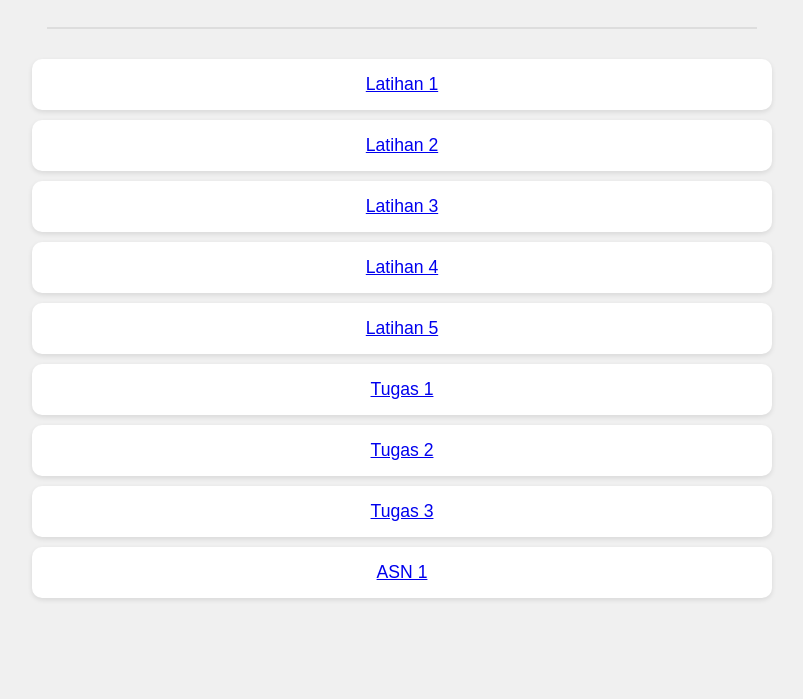
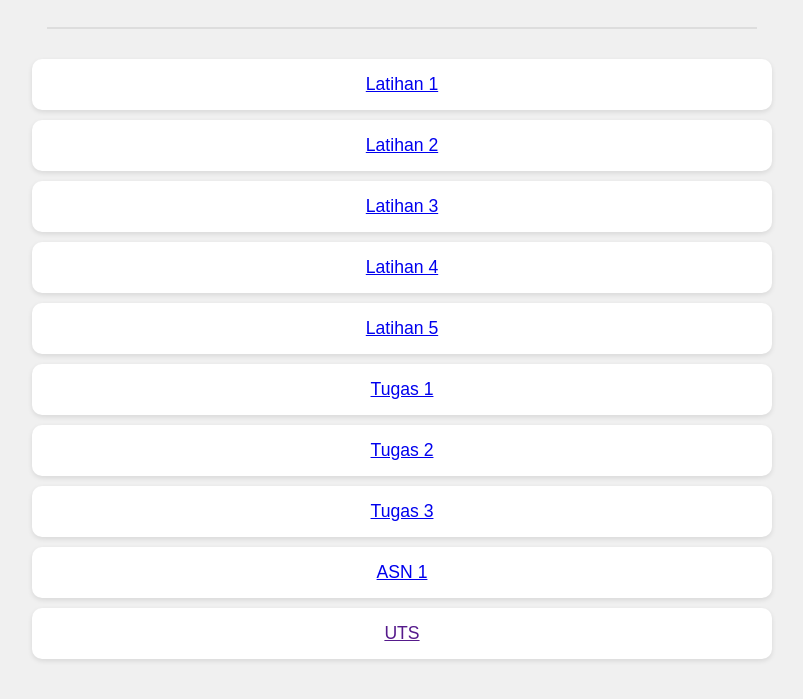
Before and after one commit to hanungarif123/pemrogramanweb, a plain HTML site: page index.html in a window 1280 px wide. Shown: the part 267-966 px from the top of the page, without its empty margins (238-1041 px from the left). Before the commit the page ends 929 px from the top, so only its background shows below. Drawn offline with Linux system fonts and the light colour scheme.

Commit message:
Update index.html

```diff
--- a/index.html
+++ b/index.html
@@ -66,6 +66,7 @@
     <li><a href="Tugas2/Tugas 2_231110149.html">Tugas 2</a></li>
     <li><a href="Tugas3/index.html">Tugas 3</a></li>
     <li><a href="ASN 1/ASN 1 Web">ASN 1</a></li>
+    <li><a href="">UTS</a></li>
   </ul>
 
 </body>
```
